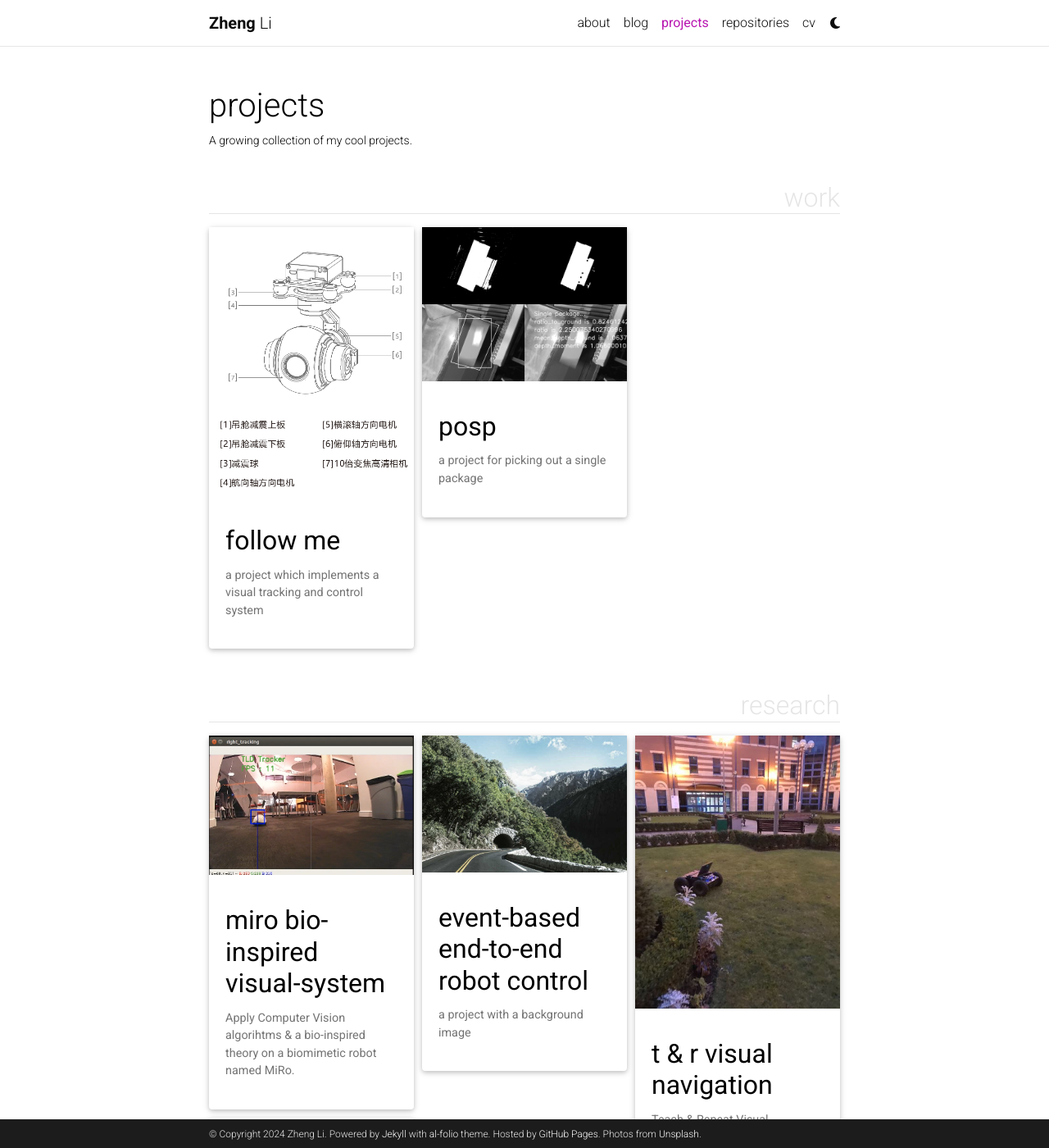
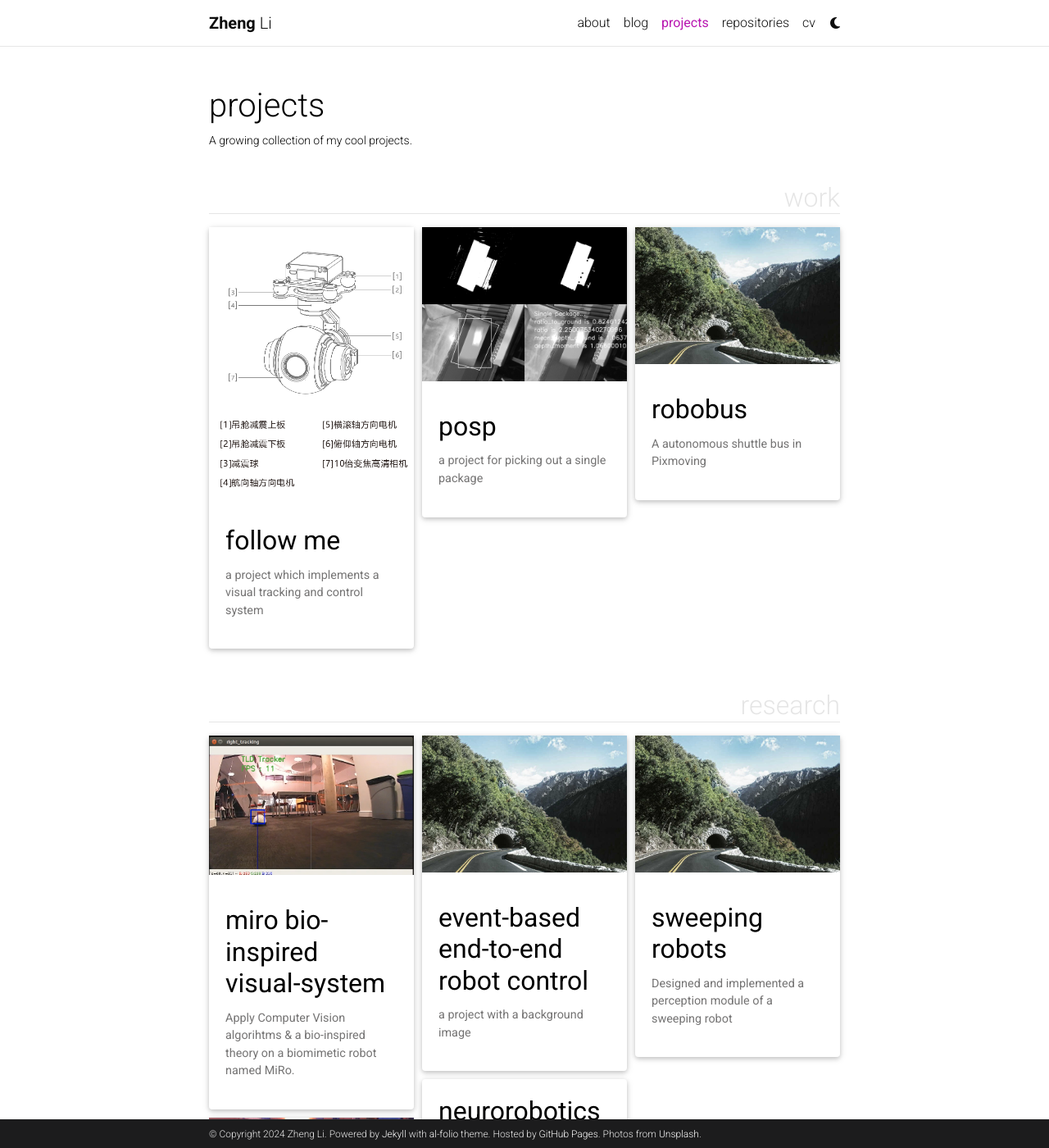
Before and after one commit to LiZheng1997/LiZheng1997, a Jekyll site: the page built from _pages/projects.md, in a window 1280 px wide and 1400 px high. Shown: the whole window at 82% size. Built offline with Jekyll 4.4.1, drawn with Linux system fonts in a browser that asks for light colours; full-size pictures stand in for the smaller copies a plugin makes; comment, search, counter and statistics services are not loaded; a style sheet for code colours, icons or effects is not loaded.

Commit message:
update project names

```diff
--- /dev/null
+++ b/_projects/7_project.md
@@ -0,0 +1,8 @@
+---
+layout: page
+title:  RoboBus
+description: A autonomous shuttle bus in Pixmoving
+img: assets/img/1.jpg
+importance: 3
+category: work
+---
--- /dev/null
+++ b/_projects/8_project.md
@@ -0,0 +1,8 @@
+---
+layout: page
+title:  Sweeping Robots
+description: Designed and implemented a perception module of a sweeping robot
+img: assets/img/1.jpg
+importance: 3
+category: research
+---
```
Also changed, not shown: _projects/Follow_Me_project.md (renamed from _projects/2_project.md, +10 -4 lines), _projects/MiRo_project.md (renamed from _projects/1_project.md), assets/img/realtime-effect.png (added).
